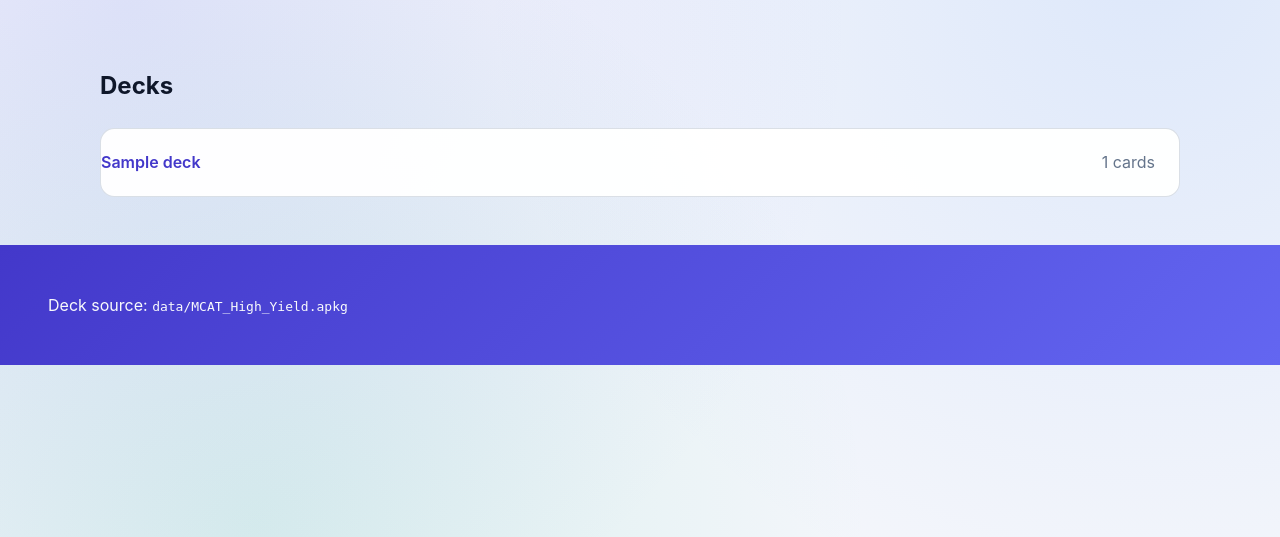
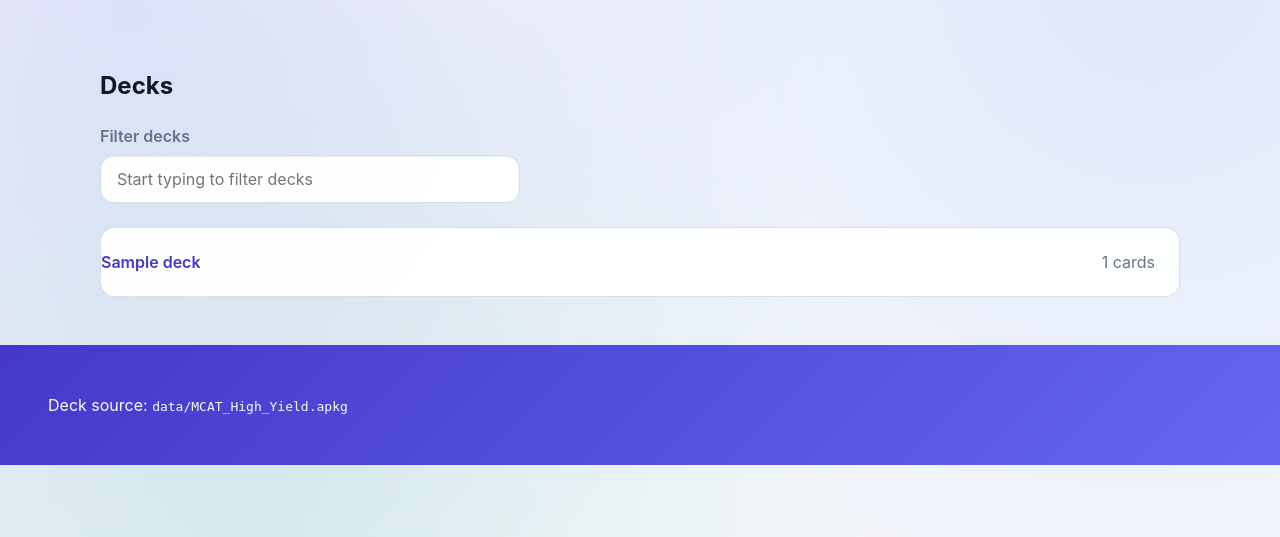
Before and after one commit to mbolaris/anki, a Flask app: template anki_viewer/templates/index.html in a window 1280 px wide. Shown: the part 155-692 px from the top of the page. Run offline with Flask 3, Linux system fonts and the light colour scheme; the template is opened without the code that fills it: most values are stand-ins (such as "Sample title", 1, 10 or a date in 2020).

Commit message:
Add client-side filter to deck index

```diff
--- /dev/null
+++ b/anki_viewer/static/index.js
@@ -0,0 +1,63 @@
+(function () {
+  "use strict";
+
+  function normalize(value) {
+    if (typeof value !== "string") {
+      return "";
+    }
+    return value
+      .normalize("NFD")
+      .replace(/[\u0300-\u036f]/g, "")
+      .toLowerCase();
+  }
+
+  document.addEventListener("DOMContentLoaded", () => {
+    const filterInput = document.querySelector('[data-role="deck-filter"]');
+    const deckItems = Array.from(
+      document.querySelectorAll('[data-role="deck-list-item"]')
+    );
+    const emptyState = document.querySelector('[data-role="deck-filter-empty"]');
+
+    if (!filterInput || deckItems.length === 0) {
+      return;
+    }
+
+    const searchableValues = new Map();
+    deckItems.forEach((item) => {
+      const searchValue = item.getAttribute("data-search-value") ?? item.textContent ?? "";
+      searchableValues.set(item, normalize(searchValue));
+    });
+
+    function updateVisibility() {
+      const query = normalize(filterInput.value.trim());
+      let visibleCount = 0;
+
+      deckItems.forEach((item) => {
+        const matches = query.length === 0 || searchableValues.get(item).includes(query);
+        item.hidden = !matches;
+        if (matches) {
+          visibleCount += 1;
+        }
+      });
+
+      if (emptyState) {
+        emptyState.hidden = visibleCount > 0;
+      }
+    }
+
+    filterInput.addEventListener("input", updateVisibility);
+    filterInput.addEventListener("keydown", (event) => {
+      if (event.key === "Escape") {
+        if (filterInput.value.length > 0) {
+          filterInput.value = "";
+          updateVisibility();
+          event.preventDefault();
+        } else {
+          filterInput.blur();
+        }
+      }
+    });
+
+    updateVisibility();
+  });
+})();
--- a/anki_viewer/static/style.css
+++ b/anki_viewer/static/style.css
@@ -105,6 +105,39 @@ a {
   gap: 0.85rem;
 }
 
+.deck-search {
+  margin-top: 1.25rem;
+  display: flex;
+  flex-direction: column;
+  gap: 0.45rem;
+  max-width: min(420px, 100%);
+}
+
+.deck-search__label {
+  font-weight: 600;
+  color: var(--muted);
+}
+
+.deck-search__input {
+  appearance: none;
+  font: inherit;
+  padding: 0.7rem 1rem;
+  border-radius: 0.85rem;
+  border: 1px solid var(--card-border);
+  background: var(--surface-strong);
+  color: inherit;
+  box-shadow: inset 0 1px 2px rgba(15, 23, 42, 0.08);
+  transition: border-color 0.2s ease, box-shadow 0.2s ease;
+}
+
+.deck-search__input:focus {
+  outline: none;
+  border-color: var(--accent);
+  box-shadow:
+    0 0 0 1px rgba(79, 70, 229, 0.2),
+    0 0 0 5px rgba(99, 102, 241, 0.15);
+}
+
 .deck-list li {
   background: var(--surface-strong);
   border: 1px solid var(--card-border);
@@ -129,6 +162,12 @@ a {
 
 .deck-list .count {
   color: var(--muted);
+}
+
+.deck-filter__empty {
+  margin-top: 1.25rem;
+  color: var(--muted);
+  font-style: italic;
 }
 
 .sr-only {
--- a/anki_viewer/templates/index.html
+++ b/anki_viewer/templates/index.html
@@ -4,19 +4,44 @@
   <section class="deck-list">
     <h2>Decks</h2>
     {% if collection.decks %}
+      <div class="deck-search">
+        <label class="deck-search__label" for="deck-filter">Filter decks</label>
+        <input
+          type="search"
+          id="deck-filter"
+          class="deck-search__input"
+          name="deck-filter"
+          placeholder="Start typing to filter decks"
+          autocomplete="off"
+          spellcheck="false"
+          data-role="deck-filter"
+        >
+      </div>
       <ul>
         {% for deck in collection.decks.values()|sort(attribute='name') %}
           {% set parts = deck.name.split('::') %}
           {% set indent_level = parts|length - 1 %}
           {% set display_name = parts[-1] if parts|length > 1 else deck.name %}
-          <li style="padding-left: {{ indent_level * 20 }}px;">
+          <li
+            style="padding-left: {{ indent_level * 20 }}px;"
+            data-role="deck-list-item"
+            data-search-value="{{ deck.name }} {{ display_name }}"
+          >
             <a href="{{ url_for('deck', deck_id=deck.deck_id) }}">{{ display_name }}</a>
             <span class="count">{{ deck.cards|length }} cards</span>
           </li>
         {% endfor %}
       </ul>
+      <p class="deck-filter__empty" data-role="deck-filter-empty" hidden aria-live="polite">
+        No decks match your filter.
+      </p>
     {% else %}
       <p>No decks were found in the package.</p>
     {% endif %}
   </section>
 {% endblock %}
+
+{% block extra_scripts %}
+  {{ super() }}
+  <script src="{{ url_for('static', filename='index.js') }}" defer></script>
+{% endblock %}
```
